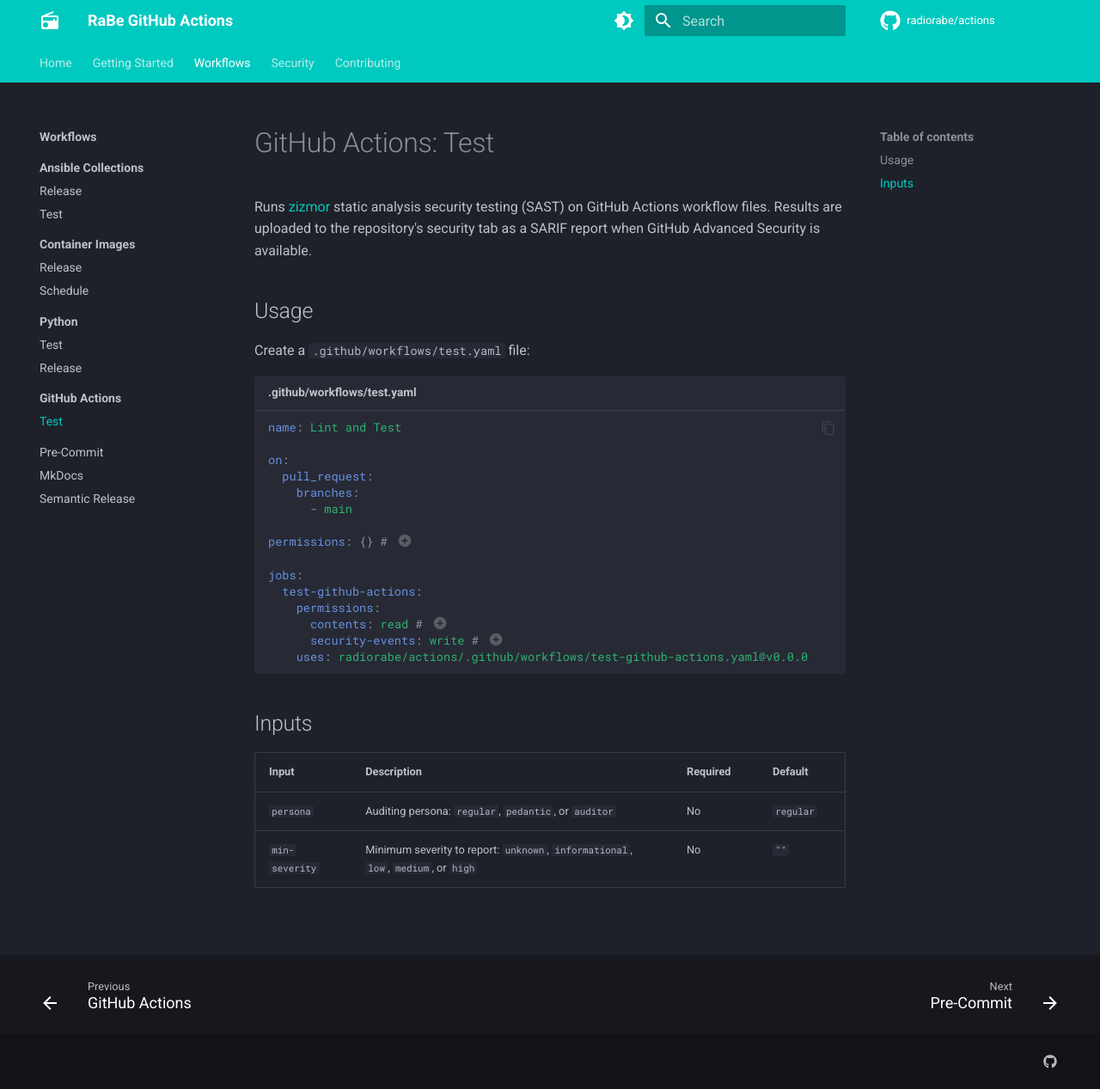
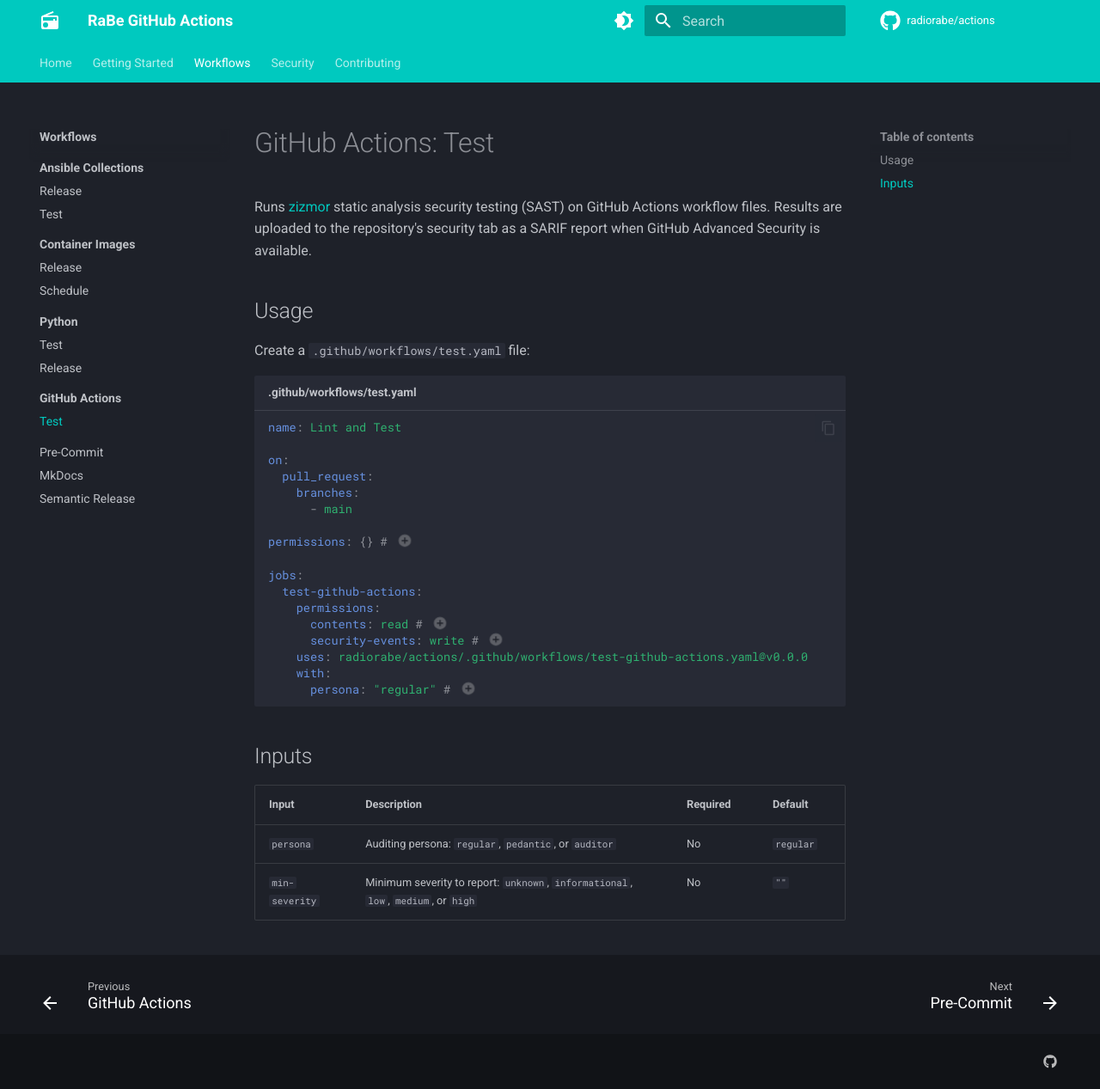
Before and after one commit to radiorabe/actions, an MkDocs documentation site: the page built from docs/workflows/github-actions/test.md, in a window 1280 px wide and 1267 px high. Shown: the whole window at 86% size. Built offline with MkDocs 1.6.1 and Material for MkDocs 9.7.7, drawn with Linux system fonts in a browser that asks for light colours; comment, search, counter and statistics services are not loaded.

Commit message:
chore: update templates and docs

````diff
--- a/docs/workflows/github-actions/test.md
+++ b/docs/workflows/github-actions/test.md
@@ -24,11 +24,14 @@
       contents: read # (2)
       security-events: write # (3)
     uses: radiorabe/actions/.github/workflows/test-github-actions.yaml@v0.0.0
+    with:
+      persona: "regular" # (4)
 ```
 
 1. Deny all permissions at the workflow level as a secure baseline.
 2. Grant read access to check out the repository contents.
 3. Grant write access to upload SARIF results to the GitHub Advanced Security tab.
+4. Select a zizmor persona.
 
 ## Inputs
 
````
Also changed, not shown: docs/security/supply-chain.md (+1 -1 lines), 4 other files.
